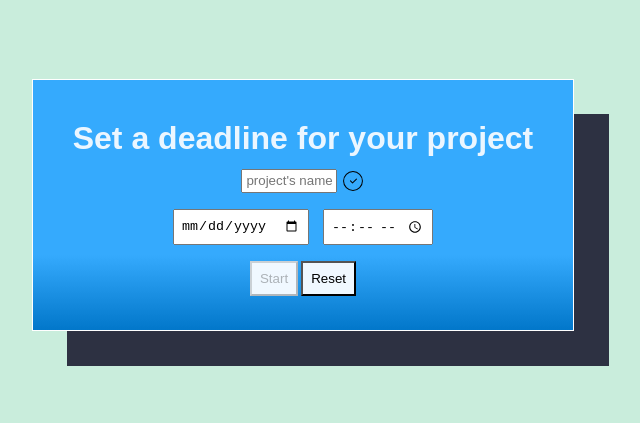
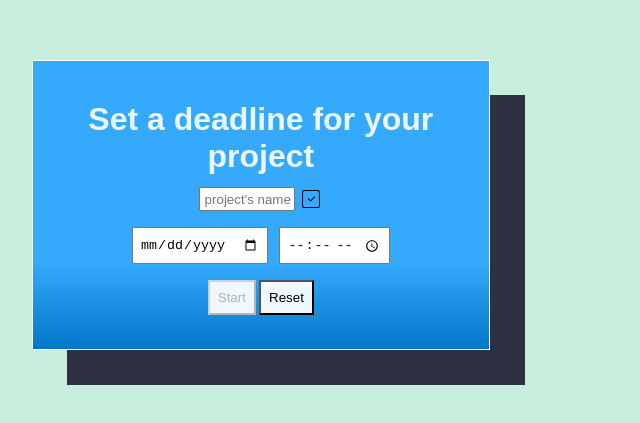
Before and after one commit to marqsbruno/deadline-deathline, a React (Vite) app: page / in a window 1280 px wide. Shown: the part 195-618 px from the top of the page, without its empty margins (337-977 px from the left). Built offline with nearby package versions, Linux system fonts and the light colour scheme.

Commit message:
troca icon e margin

```diff
--- a/src/components/TimeInput.tsx
+++ b/src/components/TimeInput.tsx
@@ -1,5 +1,5 @@
 import { useContext, useEffect, useState } from "react";
-import { CiCircleCheck, CiEdit } from "react-icons/ci";
+import { CiEdit, CiSquareCheck } from "react-icons/ci";
 
 import { TimeContext } from "../context/TimeContext";
 
@@ -72,7 +72,7 @@ function TimeInput() {
           />
         )}
         {showInput && (
-          <CiCircleCheck
+          <CiSquareCheck
             size={24}
             style={{ color: "black" }}
             onClick={handleEnter}
--- a/src/pages/Page.style.tsx
+++ b/src/pages/Page.style.tsx
@@ -1,13 +1,13 @@
 import styled from "styled-components";
 
 export const Container = styled.div`
-  margin: 10vh;
-  width: fit-content;
+  margin: 7vh;
+  width: 70%;
   padding: 1.5rem;
   color: #ebf6ff;
   background-color: #35aafd;
   background: linear-gradient(180deg, #35aafd 70%, #0277ca);
-  border: 1px, solid, #ffffff;
+  border: 1px solid #ffffff;
   // border-radius: 50px;
   box-shadow: 35px 35px #2d3142;
 `;
```
